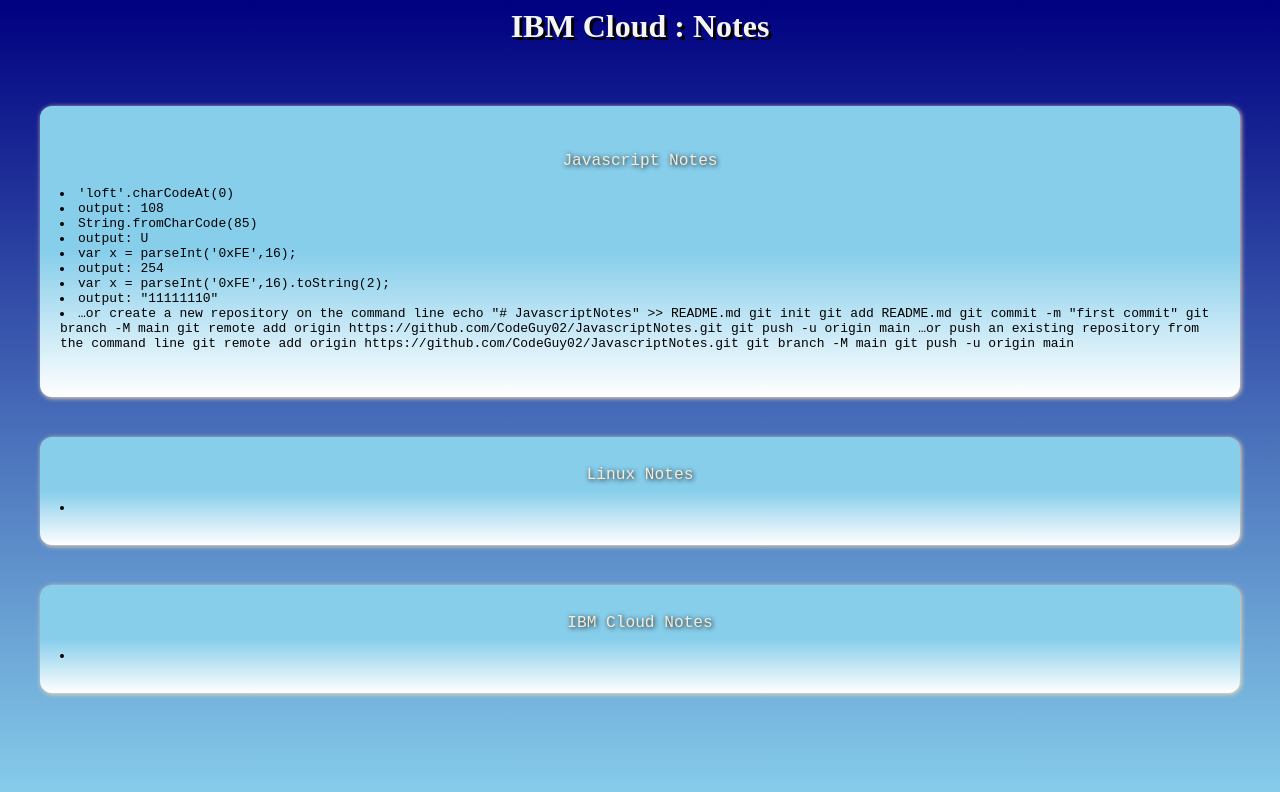
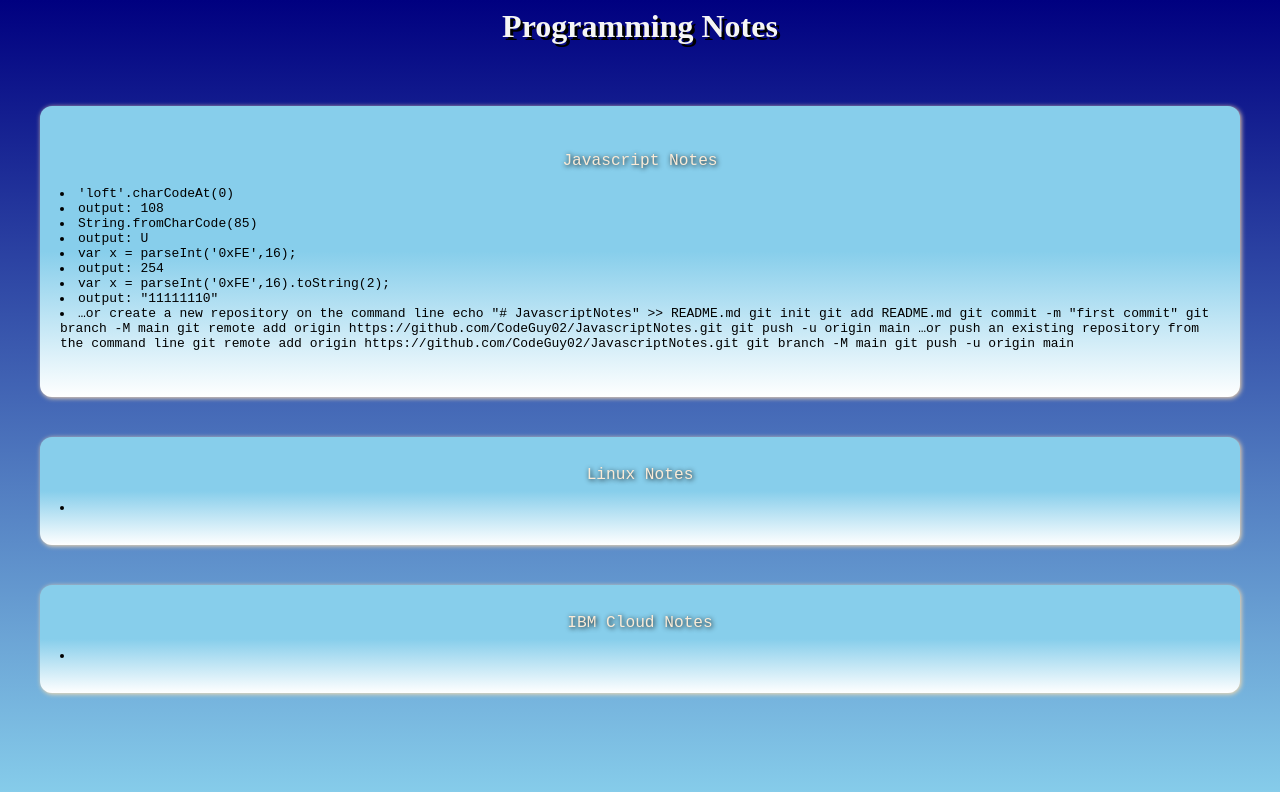
Before and after one commit to CodeGuy02/JavascriptNotes, a plain HTML site: page index.html in a window 1280 px wide. Drawn offline with Linux system fonts and the light colour scheme.

Commit message:
Update headings

```diff
--- a/index.html
+++ b/index.html
@@ -3,7 +3,7 @@
 <HEAD>
 
     <TITLE>
-        Probability Test
+        Programming Notes
     </TITLE>
     <meta name='viewport' content='width=device-width, initial-scale=1'>
     <link rel='stylesheet' href='style.css'>
@@ -12,11 +12,11 @@
 </HEAD>
 
 <BODY>
-    <h1> IBM Cloud : Notes </h1>
+    <h1> Programming Notes</h1>
     <div class='table'>
         <div class='row'>
             <div class='cell'>
-                <p class='titleHeading'> Javascript Notes </p>
+                <p class='titleHeading'> Javascript Notes</p>
                 <li> 'loft'.charCodeAt(0) </li>
 		<li> output: 108 </li>
 		<li> String.fromCharCode(85)</li>
```
